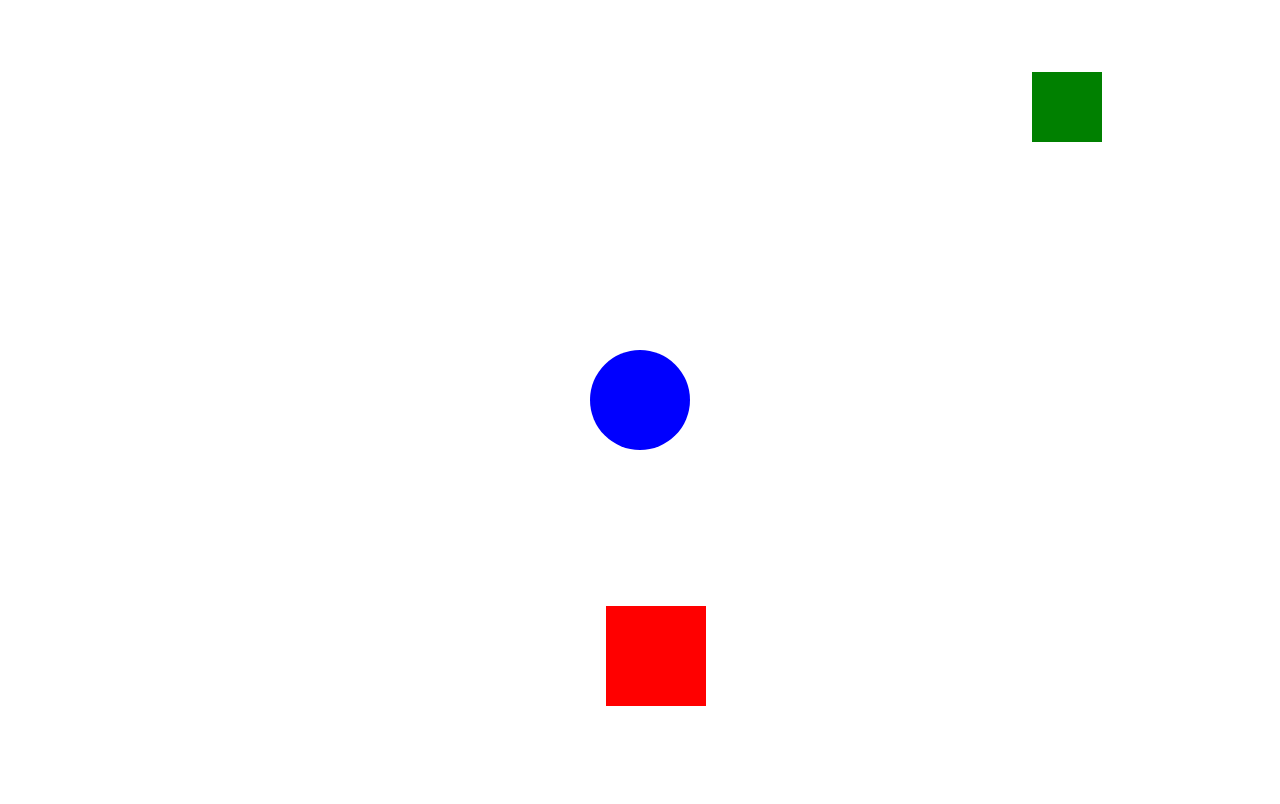
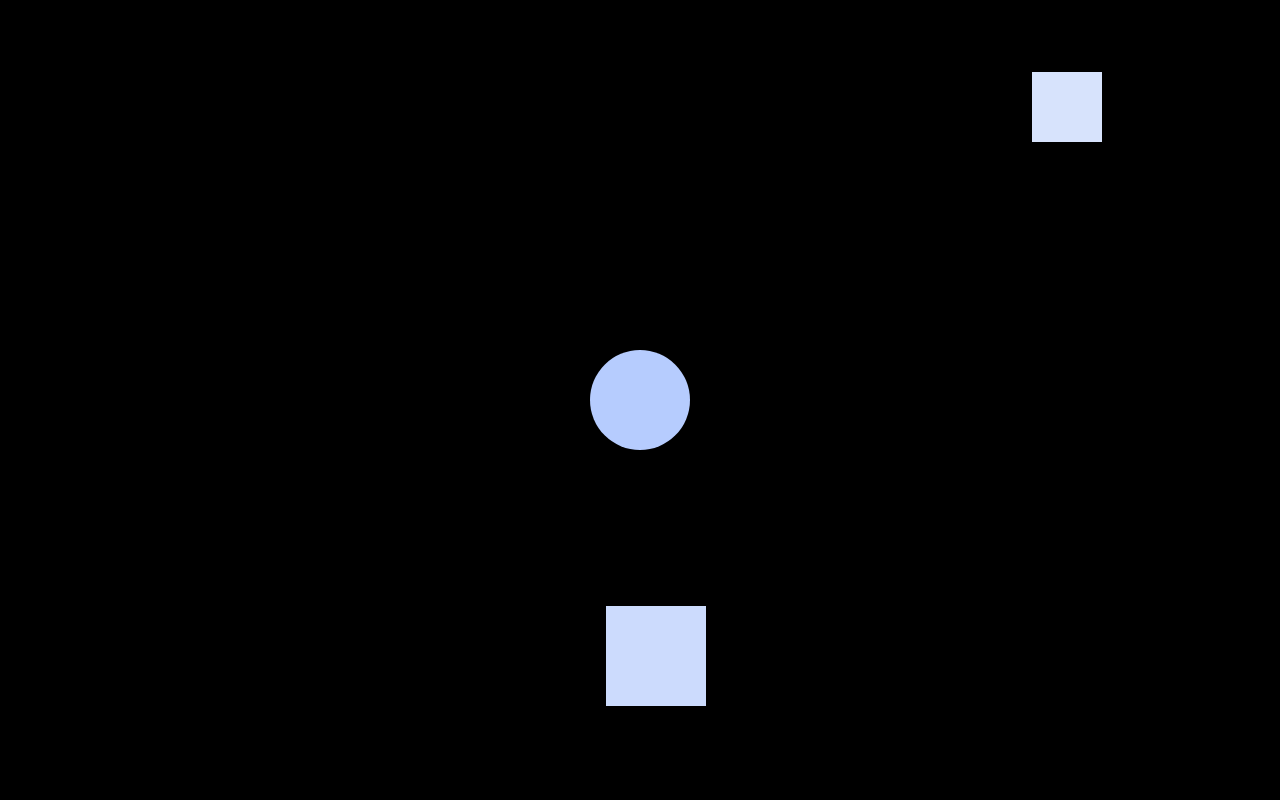
Before and after one commit to LHaddes/webapp-vanilla, a plain HTML site: page index.html in a window 1280 px wide. Drawn offline with Linux system fonts and the light colour scheme.

Commit message:
Test étoiles

```diff
--- a/js/game.js
+++ b/js/game.js
@@ -16,14 +16,28 @@ let gyroValue = {
     z: 0
 }
 
+let touchPos = {
+    x: 0,
+    y: 0
+}
+
 
 function startup() {
+
+    ctx.fillStyle = "black";
+    ctx.fillRect(0, 0, canvas.width, canvas.height);
+
+
     /*canvas.addEventListener("touchstart", handleStart, false);
     canvas.addEventListener("touchend", handleEnd, false);
     canvas.addEventListener("touchcancel", handleCancel, false);
     canvas.addEventListener("touchmove", handleMove, false);*/
 
-    canvas.addEventListener("mouseup", releaseClick, false);
+    var rectCanvas = canvas.getBoundingClientRect();
+
+    canvas.addEventListener("mouseup", releaseClick, e => {
+        touchPos.x = e.clientX,
+        touchPos.y = e.clientY}, false);
 
     gyroscope.addEventListener('reading', e => {
         gyroValue.x += gyroscope.x
@@ -41,28 +55,57 @@ function releaseClick(evt) {
     evt.preventDefault();
 
 
+
     var touches = evt.changedTouches;
 
     let color = RandomColor();
     console.log(color);
 
-    let x = Math.floor(Math.random() * 200);
+    let x = Math.floor(Math.random() * 200);/*
     let posX = Math.floor(Math.random() * (canvas.width - x));
-    let posY = Math.floor(Math.random() * (canvas.height - x));
+    let posY = Math.floor(Math.random() * (canvas.height - x));*/
+
     let speedX = Math.floor(Math.random() * 12) * (Math.round(Math.random()) * 2 - 1);
     let speedY = speedX * (Math.round(Math.random()) * 2 - 1);
 
-    let rect = RectCreate(posX, posY, x, x, color, speedX, speedY);
+    let radius = 10 + Math.random() * 20;
+
+    let rect = RectCreate(touchPos.x, touchPos.y, x, x, color, speedX, speedY);
     listRect.push(rect);
+
+    let circle = CircleCreate(touchPos.x, touchPos.y, radius, speedX, speedY, color);
+    listCircle.push(circle);
 }
 
 function RandomColor(){
     let colorList = [
-        "ef476f",
-        "ffd166",
-        "06d6a0",
-        "118ab2",
-        "073b4c"
+        "10002b",
+        "240046",
+        "3c096c",
+        "5a189a",
+        "7b2cbf",
+        "9d4edd",
+        "c77dff",
+        "e0aaff",
+        "a564d3",
+        "b66ee8",
+        "c879ff",
+        "d689ff",
+        "e498ff",
+        "f2a8ff",
+        "ffb7ff",
+        "ffc4ff",
+        "ffc9ff",
+        "ffceff",
+        "b28dff",
+        "bc98ff",
+        "edf2fb",
+        "e2eafc",
+        "d7e3fc",
+        "ccdbfd",
+        "c1d3fe",
+        "b6ccfe",
+        "abc4ff"
     ]
 
     let color = '#' + colorList[Math.floor(Math.random() * colorList.length)];
@@ -97,8 +140,8 @@ function CircleCreate(x, y, radius, dx, dy, color) {
     return circle
 }
 
-let rect = RectCreate(10, 10, 100, 100, "red", 2, 2);
-let rect2 = RectCreate(200, 200, 70, 70, "green", 4, 4);
+let rect = RectCreate(10, 10, 100, 100, RandomColor(), 2, 2);
+let rect2 = RectCreate(200, 200, 70, 70, RandomColor(), 4, 4);
 
 let listRect = [
     rect,
@@ -106,7 +149,7 @@ let listRect = [
 ]
 
 
-let circle = CircleCreate(canvas.width / 2, canvas.height / 2, 50, 0, 0, "blue");
+let circle = CircleCreate(canvas.width / 2, canvas.height / 2, 50, 0, 0, RandomColor());
 
 let listCircle = [
     circle
@@ -118,7 +161,7 @@ function GameLoop(){
     //debugText.textContent = "Debug console : ";
     //debugText.textContent += "xGyro : " + gyroValue.x + "  yGyro : " + gyroValue.y + "  zGyro : " + gyroValue.z;
 
-    ctx.fillStyle = "white";
+    ctx.fillStyle = "black";
     ctx.fillRect(0, 0, canvas.width, canvas.height);
 
     //rect.draw();
```
Also changed, not shown: index.html (+1 -5 lines).
